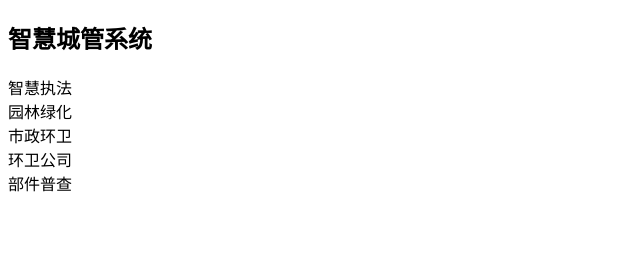
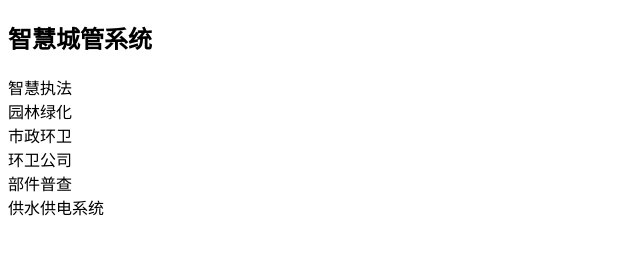
Before and after one commit to Lt1214397715/git_demo3, a plain HTML site: page index.html in a window 1280 px wide. Shown: the whole page, without its empty margins (0-640 px from the left). Drawn offline with Linux system fonts and the light colour scheme.

Commit message:
Update index.html
供水供电系统上线

```diff
--- a/index.html
+++ b/index.html
@@ -15,5 +15,6 @@
  <div>市政环卫</div>
  <div>环卫公司</div>
  <div>部件普查</div>
+ <div>供水供电系统</div>
  </body>
 </html>
```
